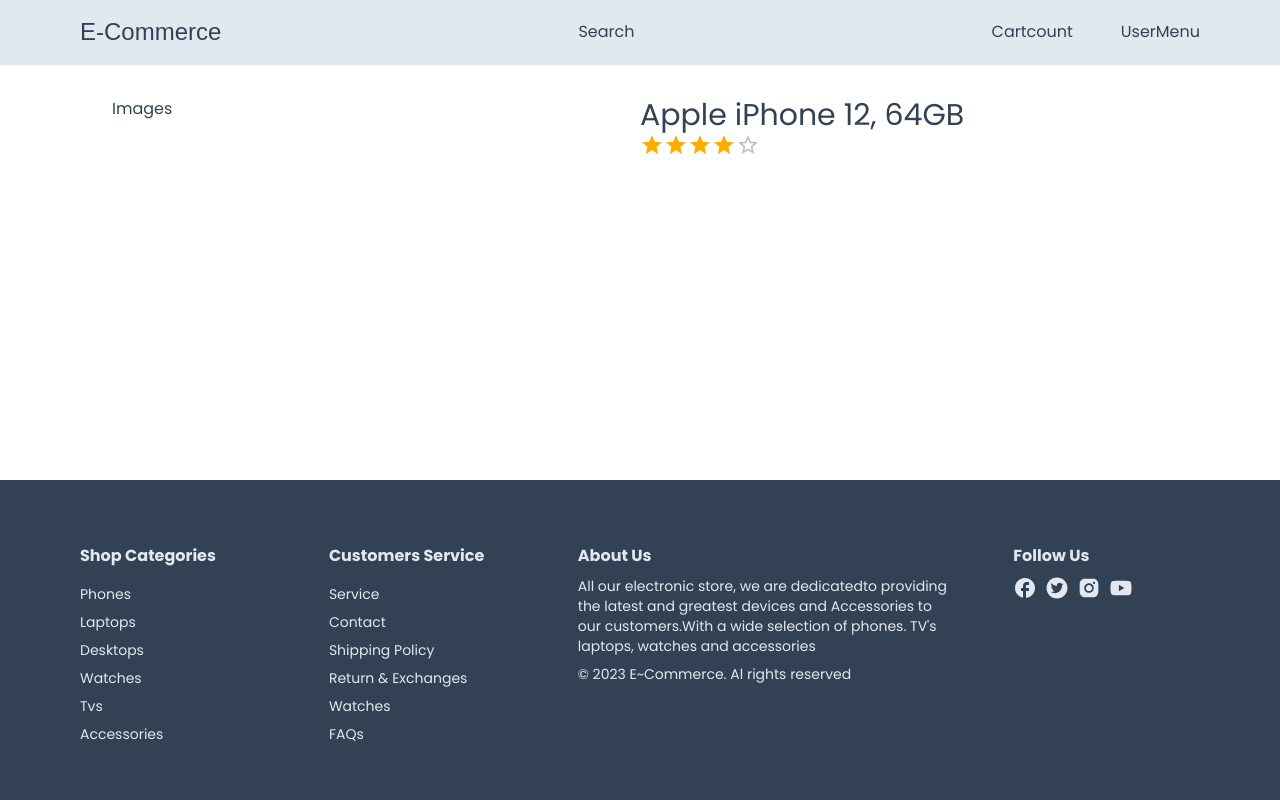
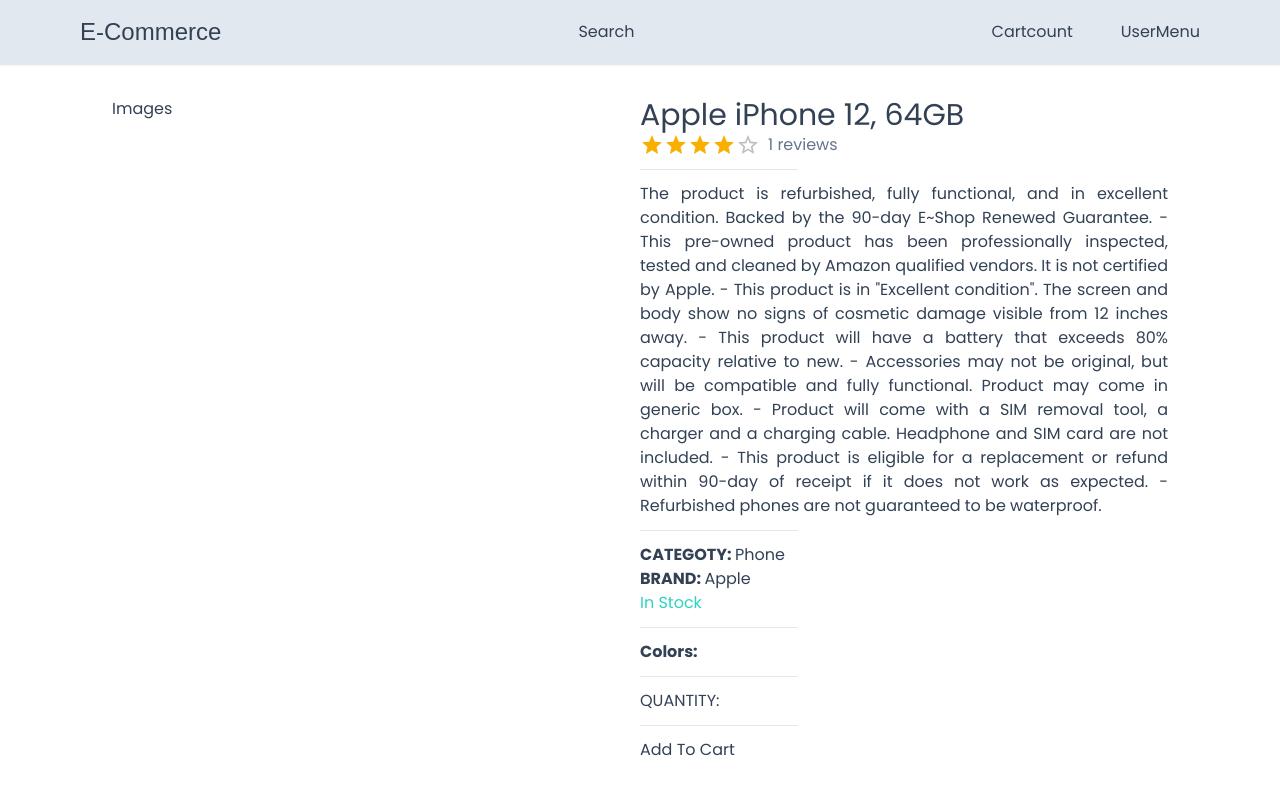
Before and after one commit to Ella-1/E-Shop, a Next.js app: page /product/1 in a window 1280 px wide. Shown: the top 800 px of the page. Built offline with nearby package versions, Linux system fonts and the light colour scheme; a web font is replaced by a local one.

Commit message:
cartproduct

```diff
--- a/app/product/[prouctid]/ProductDetails.tsx
+++ b/app/product/[prouctid]/ProductDetails.tsx
@@ -1,26 +1,95 @@
-"use client"
-import { Rating } from '@mui/material';
-import React from 'react'
-interface  ProductDetailsProps {
-    product:any
+"use client";
+import { Rating } from "@mui/material";
+import React, { useState } from "react";
+
+interface ProductDetailsProps {
+  product: any,
 }
 
-const  ProductDetails: React.FC<ProductDetailsProps> = ({product}) =>{
+export type CartProduct = {
+  id: string,
+  name: string,
+  description: string,
+  category: string,
+  brand: string;
+  selectedImg: selectedImgType,
+  quantity: number,
+  price: number,
+};
 
-    const productRating = product.reviews.reduce((acc: number, review: any) => {
-        return acc + review.rating;
-    }, 0) /product.reviews.length;
+export type selectedImgType = {
+  color: string,
+  colorCode: string,
+  image: string,
+};
+const ProductDetails: React.FC<ProductDetailsProps> = ({ product }) => {
+
+    const [cartProduct, setCartProduct] = useState<CartProduct>({
+        id: product.id,
+        name: product.name,
+        description: product.description,
+        category: product.category,
+        brand: product.brand,
+        selectedImg: { ...product.images[0] },
+        quantity: 1,
+        price: product.price,
+      });
+
+
+    // function for breaking lines
+  const Horizontal = () => {
+    return <hr className="w-[30%] my-3" />;
+  };
+  //   product rating algorithm
+  const productRating =
+    product.reviews.reduce((acc: number, review: any) => {
+      return acc + review.rating;
+    }, 0) / product.reviews.length;
+
+
     return (
-    <div className='grid grid-cols-1 md:grid-cols-2' >
-        <div>Images</div>
+    <div className="grid grid-cols-1 md:grid-cols-2">
+      <div>Images</div>
+      <div>
+        <h2 className="text-3xl font-medium text-slate-700">{product.name}</h2>
+        <div className="flex items-center gap-2 font-medium text-slate-500">
+          <Rating value={productRating} readOnly />
+          <div>{product.reviews.length} reviews</div>
+        </div>
+        <Horizontal />
+        <div className="text-justify">{product.description}</div>
+        <Horizontal />
+
         <div>
-            <h2 className='text-3xl font-medium text-slate-700'>{product.name}</h2>
-            <div>
-                <Rating value={productRating} readOnly/>
-            </div>
+          <span className="font-semibold">CATEGOTY: </span>
+          <span>{product.category}</span>
         </div>
+
+        <div>
+          <span className="font-semibold">BRAND: </span>
+          <span>{product.brand}</span>
+        </div>
+
+        <div
+          className={
+            product.inStock ? "text-teal-400 m-auto" : "text-rose-400 m-auto"
+          }
+        >
+          {" "}
+          {product.inStock ? "In Stock" : "Out of stock"}
+        </div>
+
+        <Horizontal />
+        <div>
+          <span className="font-semibold">Colors: </span>
+        </div>
+        <Horizontal />
+        <div>QUANTITY: </div>
+        <Horizontal />
+        <div>Add To Cart</div>
+      </div>
     </div>
-  )
-}
+  );
+};
 
-export default ProductDetails
+export default ProductDetails;
```
